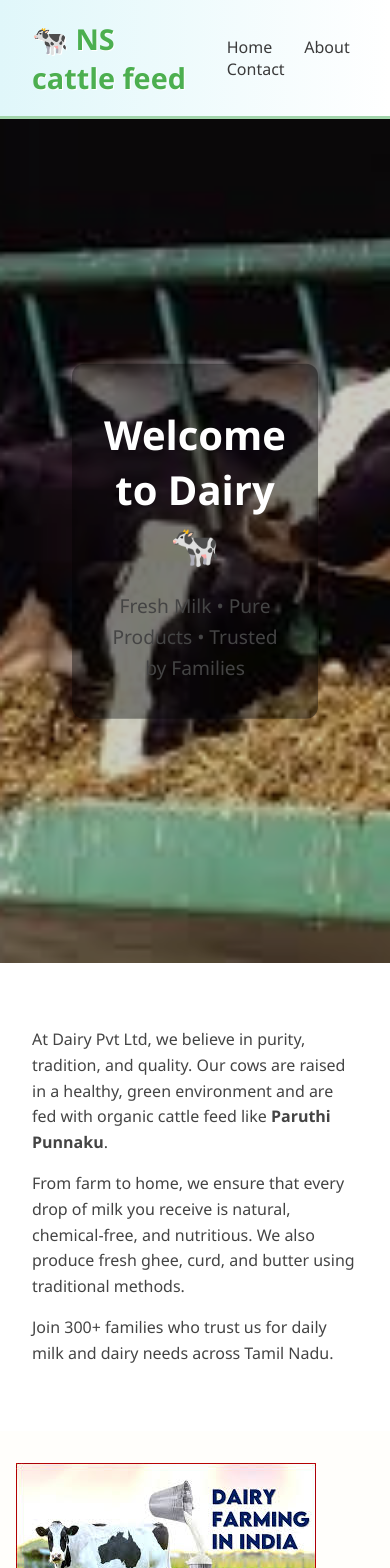
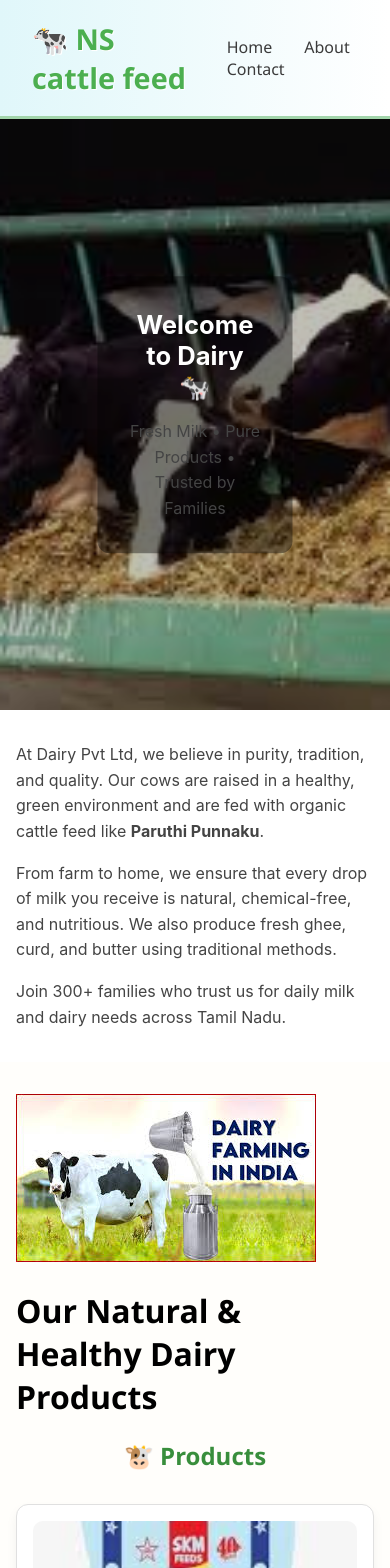
Before and after one commit to Neelamohan6cs/ns-dairy, a React (Create React App) app: page / in a window 390 px wide. Shown: the top 1568 px of the page. Built offline with nearby package versions, Linux system fonts and the light colour scheme.

Commit message:
Update Home.css

```diff
--- a/src/styles/Home.css
+++ b/src/styles/Home.css
@@ -1,14 +1,7 @@
-/* Home Page */
-
-.home-container {
-    font-family: 'Segoe UI', sans-serif;
-    color: #333;
-  }
-
 .home-banner {
+  width: 100%;
+  height: 100vh;
   position: relative;
-    width: 100%;
-    height: 100vh; /* Full screen */
   overflow: hidden;
 }
 
@@ -16,7 +9,7 @@
   width: 100%;
   height: 100%;
   object-fit: cover;
-    filter: brightness(0.8);
+  filter: brightness(0.75);
 }
 
 .banner-text {
@@ -26,32 +19,34 @@
   transform: translate(-50%, -50%);
   color: white;
   text-align: center;
-    background-color: rgba(0,0,0,0.4);
+  background: rgba(0,0,0,0.4);
   padding: 1rem 2rem;
   border-radius: 12px;
 }
 
 .banner-text h1 {
   font-size: 2.5rem;
-    margin-bottom: 0.5rem;
 }
 
 .banner-text p {
   font-size: 1.2rem;
 }
 
-  .home-info {
-    padding: 3rem 2rem;
-    max-width: 900px;
-    margin: auto;
+/* 🔽 Mobile Support */
+@media screen and (max-width: 768px) {
+  .home-banner {
+    height: 70vh;
   }
 
-  .home-info h2 {
-    color: #4caf50;
-    margin-bottom: 1rem;
+  .banner-text h1 {
+    font-size: 1.6rem;
   }
 
-  .home-info p {
-    margin-bottom: 1rem;
-    line-height: 1.6;
+  .banner-text p {
+    font-size: 1rem;
   }
+
+  .home-info {
+    padding: 1rem;
+  }
+}
```
Lines whose indentation alone changed are shown as unchanged.
